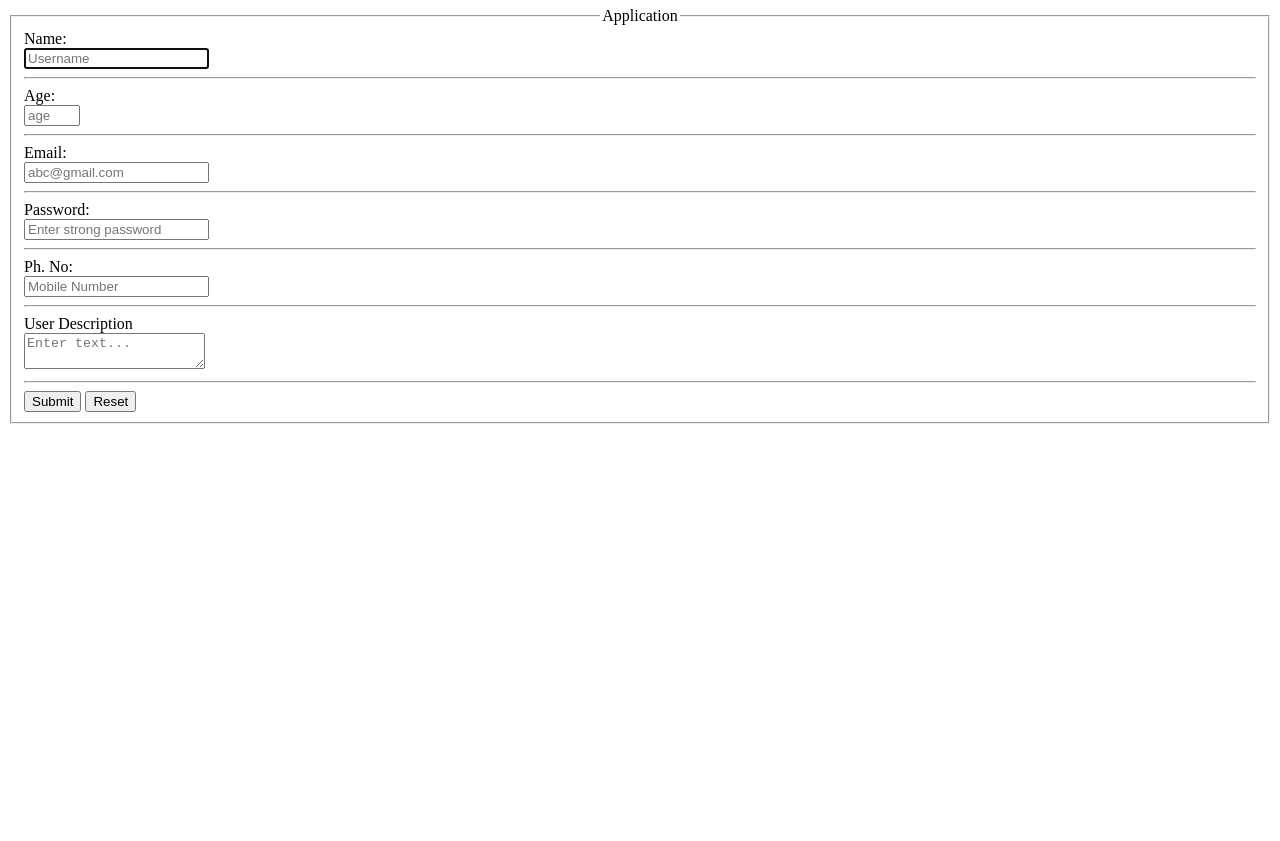
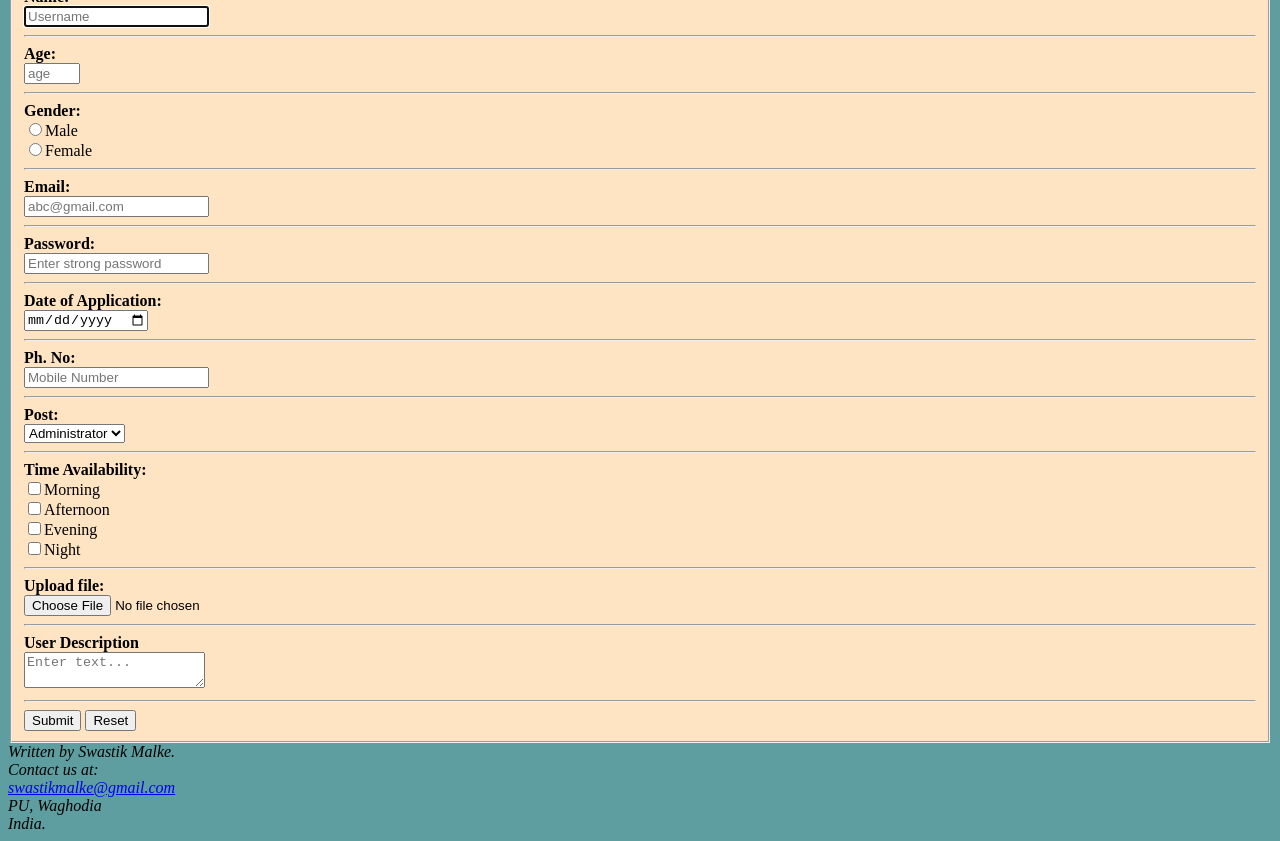
Before and after one commit to Blaze-22/Swastik-GCF, a plain HTML site: page form.html in a window 1280 px wide. Shown: the part 73-914 px from the top of the page. Before the commit the page ends 800 px from the top, so only its background shows below. Drawn offline with Linux system fonts and the light colour scheme.

Commit message:
Enhance form with required fields and styling
Added required attributes to input fields and improved styling.

```diff
--- a/form.html
+++ b/form.html
@@ -6,30 +6,59 @@
     <meta http-equiv="X-UA-Compatible" content="IE=edge">
     <meta name="viewport" content="width=device-width, initial-scale=1.0">
     <title>Application Form</title>
+    <style>
+        label{
+            font-weight: bold;
+        }
+    </style>
 </head>
 
-<body>
+<body style="background-color:cadetblue;">
 
-    <center><h1 style="text-decoration:underline overline;">Application Form</h1></center>
-    <form method="post">
+    <form method="post" target="_blank" action="">
 
-        <fieldset>
-        <legend style="text-align:center;">Application</legend>
+        <fieldset  style="background-color:bisque;">
+        <legend style="text-align:center; font-weight:bolder; font-size: 40px; text-decoration:underline overline;">Application</legend>
 
         <label for="name">Name:</label><br>
-        <input type="text" id="name" name="name" placeholder="Username" autofocus><br><hr>
+        <input type="text" id="name" name="name" placeholder="Username" autofocus required><br><hr>
 
         <label for="age">Age:</label><br>
-        <input type="number" id="age" name="age" min="13" max="30" placeholder="age"><br><hr>
+        <input type="number" id="age" name="age" min="13" max="30" placeholder="age" required><br><hr>
+
+        <label>Gender:</label><br>
+        <input type="radio" id="Male" name="gender" value="male">Male<br>
+        <input type="radio" id="Female" name="gender" value="female">Female<br><hr>
 
         <label for="mail">Email:</label><br>
-        <input type="email" id="mail" name="Email" placeholder="abc@gmail.com"><br><hr>
+        <input type="email" id="mail" name="Email" placeholder="abc@gmail.com" required><br><hr>
 
         <label for="password">Password:</label><br>
-        <input type="password" id="password" name="passsword" placeholder="Enter strong password"><br><hr>
+        <input type="password" id="password" name="passsword" placeholder="Enter strong password" required><br><hr>
+
+        <label for="date">Date of Application:</label><br>
+        <input type="date" id="date" name="date"><br><hr>
 
         <label for="phone">Ph. No:</label><br>
         <input type="tel" id="phone" name="phone" placeholder="Mobile Number"><br><hr>
+
+        <label for="post">Post:</label><br>
+        <select id="post">
+            <option>Administrator</option>
+            <option>Manager</option>
+            <option>Supervisor</option>
+            <option>Head Staff</option>
+            <option>Staff</option>
+        </select><br><hr>
+
+        <label>Time Availability:</label><br>
+        <input type="checkbox" id="morning" name="time" value="morning">Morning<br>
+        <input type="checkbox" id="afternoon" name="time" value="afternoon">Afternoon<br>
+        <input type="checkbox" id="evening" name="time" value="evening">Evening<br>
+        <input type="checkbox" id="night" name="time" value="night">Night<br><hr>
+
+        <label for="file">Upload file:</label><br>
+        <input type="file" id="file" name="file"><br><hr>
 
         <label for="description">User Description</label><br>
         <textarea id="description" placeholder="Enter text..."></textarea><br><hr>
@@ -37,6 +66,15 @@
         <input type="submit" value="Submit">
         <input type="reset" value="Reset">
         </fieldset>
+        <footer>
+            <address>
+                Written by Swastik Malke.<br>
+                Contact us at:<br>
+                <a href="mailto:swastikmalke@gmail.com">swastikmalke@gmail.com</a><br>
+                PU, Waghodia<br>
+                India.
+            </address>
+        </footer>
     </form>
 
 </body>
```
